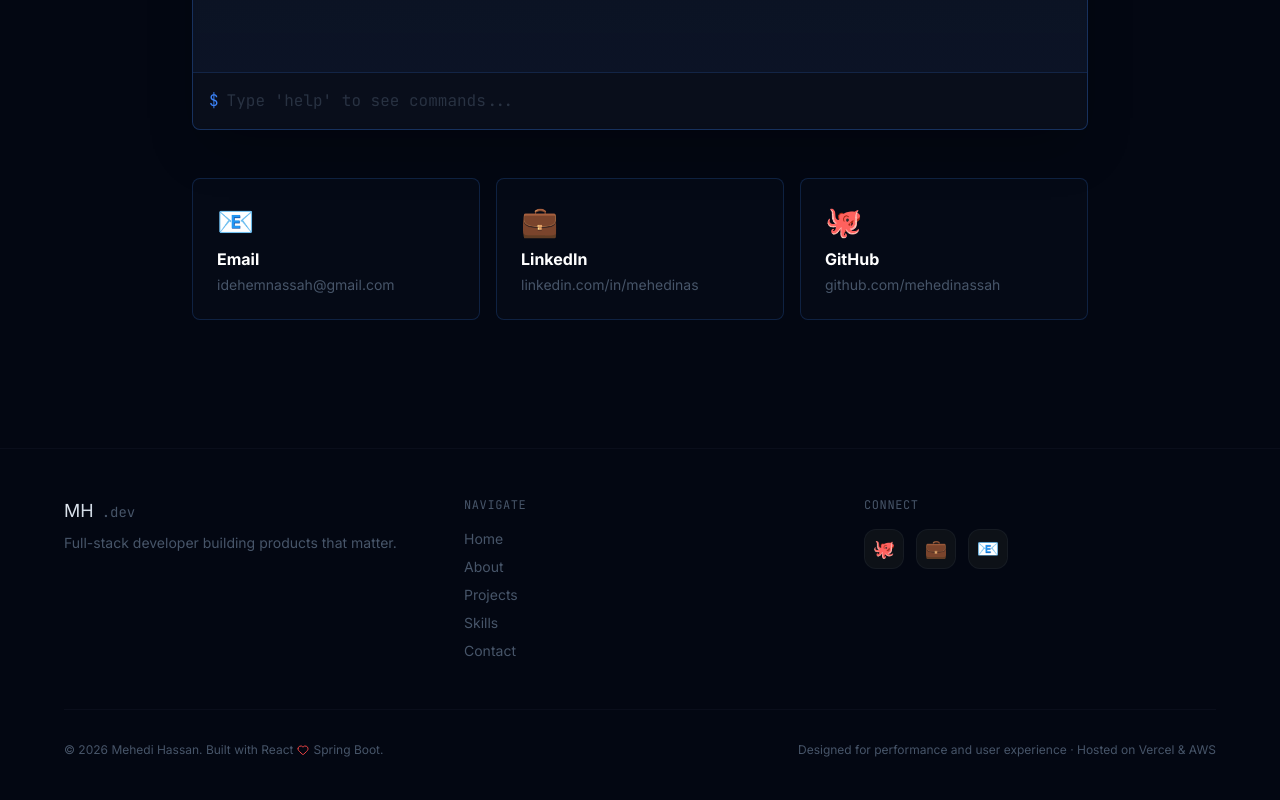
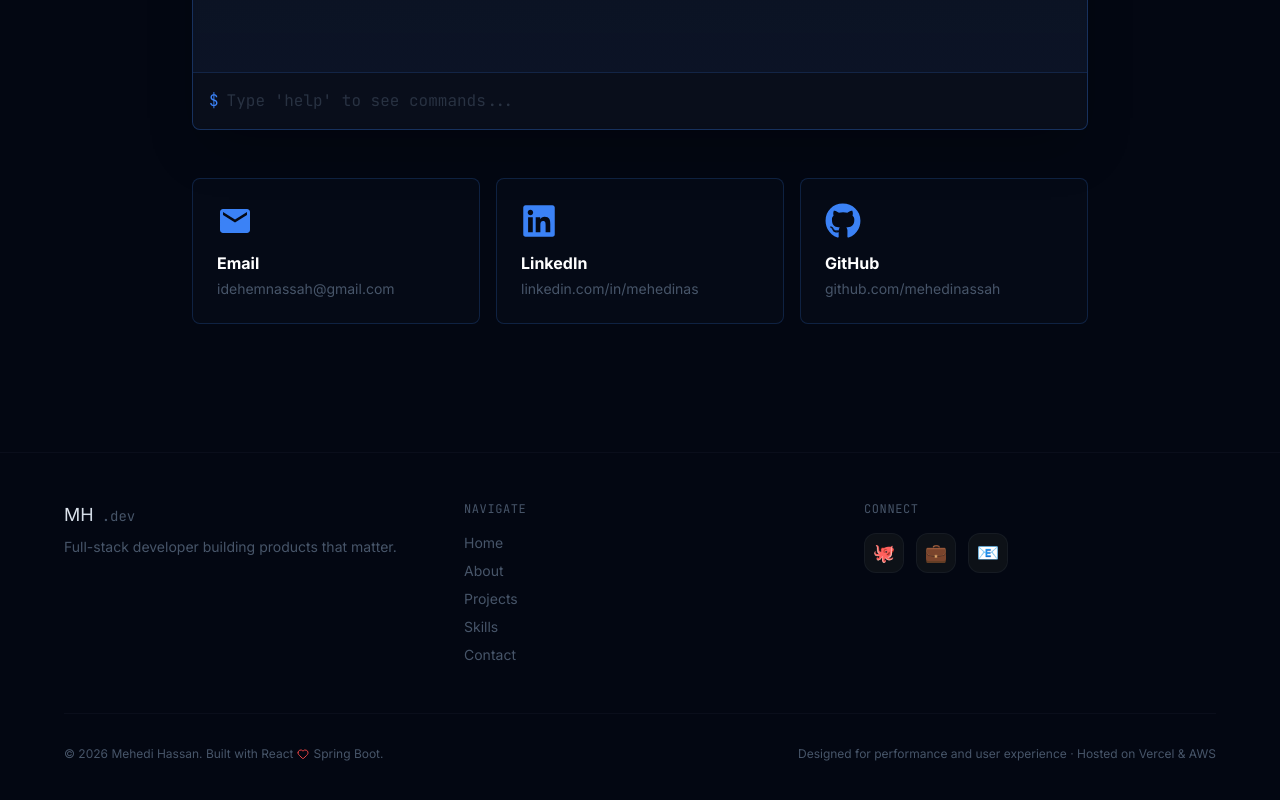
Before and after one commit to mehedinassah/portfolio, a React (Create React App) app in the folder frontend/: page / in a window 1280 px wide. Shown: the part 6121-6921 px from the top of the page. Built offline with nearby package versions, Linux system fonts and the light colour scheme.

Commit message:
✨ Replace emoji icons with professional react-icons (Mail, LinkedIn, GitHub)

```diff
--- a/frontend/package.json
+++ b/frontend/package.json
@@ -11,6 +11,7 @@
     "lucide-react": "^1.8.0",
     "react": "^18.2.0",
     "react-dom": "^18.2.0",
+    "react-icons": "^5.6.0",
     "react-scripts": "5.0.1",
     "three": "^0.184.0"
   },
--- a/frontend/src/components/TerminalContact.jsx
+++ b/frontend/src/components/TerminalContact.jsx
@@ -1,5 +1,7 @@
 import { useState, useRef, useEffect } from "react";
 import { motion } from "framer-motion";
+import { MdMail } from "react-icons/md";
+import { FaLinkedin, FaGithub } from "react-icons/fa";
 
 const TerminalContact = () => {
   const [input, setInput] = useState("");
@@ -206,24 +208,26 @@ const TerminalContact = () => {
         >
           {[
             {
-              icon: "📧",
+              icon: MdMail,
               title: "Email",
               value: "idehemnassah@gmail.com",
               href: "mailto:idehemnassah@gmail.com",
             },
             {
-              icon: "💼",
+              icon: FaLinkedin,
               title: "LinkedIn",
               value: "linkedin.com/in/mehedinas",
               href: "https://www.linkedin.com/in/mehedinas",
             },
             {
-              icon: "🐙",
+              icon: FaGithub,
               title: "GitHub",
               value: "github.com/mehedinassah",
               href: "https://github.com/mehedinassah",
             },
-          ].map((link, idx) => (
+          ].map((link, idx) => {
+            const IconComponent = link.icon;
+            return (
               <motion.a
                 key={idx}
                 href={link.href}
@@ -232,13 +236,14 @@ const TerminalContact = () => {
                 className="p-6 rounded-lg bg-accent-slate/5 border border-accent-blue/20 hover:border-accent-blue/50 transition-all group"
                 whileHover={{ scale: 1.05, borderColor: "rgb(59, 130, 246)" }}
               >
-              <div className="text-3xl mb-2">{link.icon}</div>
+                <IconComponent className="text-4xl mb-3 text-accent-blue group-hover:text-white transition-colors" />
                 <h4 className="text-white font-bold mb-1">{link.title}</h4>
                 <p className="text-accent-slate text-sm group-hover:text-accent-blue transition-colors truncate">
                   {link.value}
                 </p>
               </motion.a>
-          ))}
+            );
+          })}
         </motion.div>
       </div>
     </section>
```
Also changed, not shown: 1 other file (tests, documents, lock files or other folders). Lines whose indentation alone changed are shown as unchanged.
